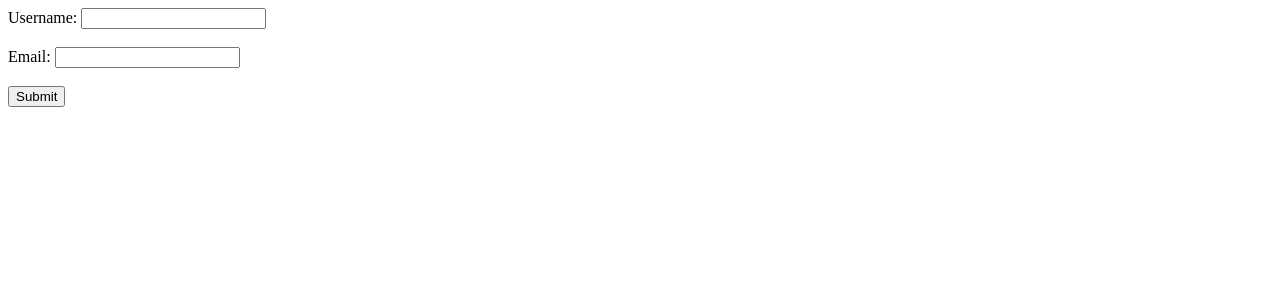
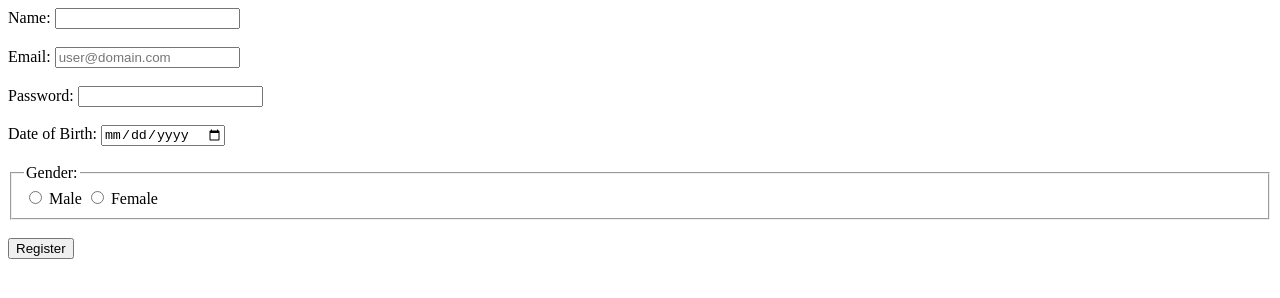
Before and after one commit to AdamHorelican/web-project, a plain HTML site: page index.html in a window 1280 px wide. Drawn offline with Linux system fonts and the light colour scheme.

Commit message:
part 1 done

```diff
--- a/index.html
+++ b/index.html
@@ -7,11 +7,53 @@
   </head>
   <body>
     <form action="/submit" method="post">
-      <label for="username">Username:</label>
-      <input type="text" id="username" name="username" required /><br /><br />
+      <!-- Name -->
+      <label for="name">Name:</label>
+      <input type="text" id="name" name="name" required />
+      <br /><br />
+
+      <!-- Email -->
       <label for="email">Email:</label>
-      <input type="email" id="email" name="email" required /><br /><br />
-      <input type="submit" value="Submit" />
+      <input
+        type="email"
+        id="email"
+        name="email"
+        placeholder="user@domain.com"
+        required
+      />
+      <br /><br />
+
+      <!-- Password -->
+      <label for="password">Password:</label>
+      <input type="password" id="password" name="password" required />
+      <br /><br />
+
+      <!-- Date of Birth -->
+      <label for="dateofbirth">Date of Birth:</label>
+      <input type="date" id="dateofbirth" name="dateofbirth" required />
+      <br /><br />
+
+      <!-- Gender -->
+      <fieldset>
+        <legend>Gender:</legend>
+        <label for="male">
+          <input type="radio" id="male" name="gender" value="male" required />
+          Male
+        </label>
+        <label for="female">
+          <input
+            type="radio"
+            id="female"
+            name="gender"
+            value="female"
+            required
+          />
+          Female
+        </label>
+      </fieldset>
+
+      <br />
+      <input type="submit" value="Register" />
     </form>
   </body>
 </html>
```
